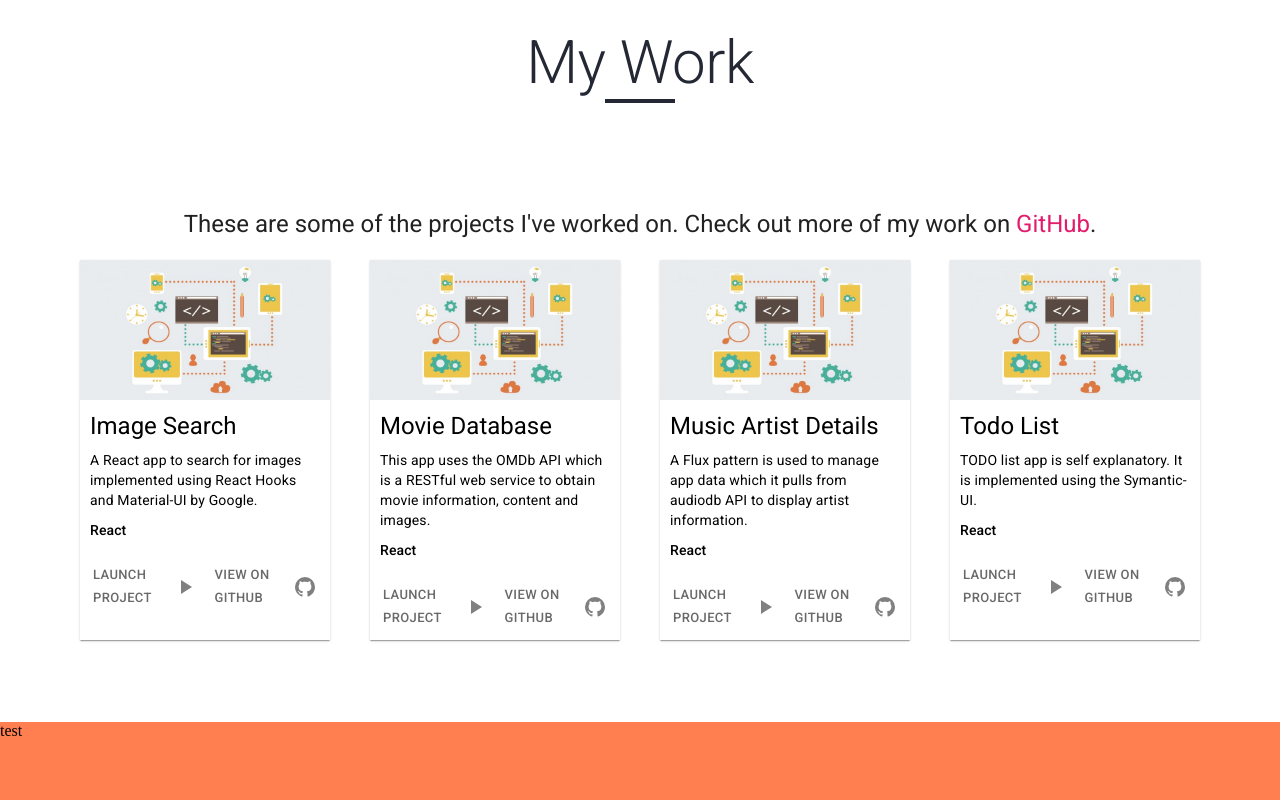
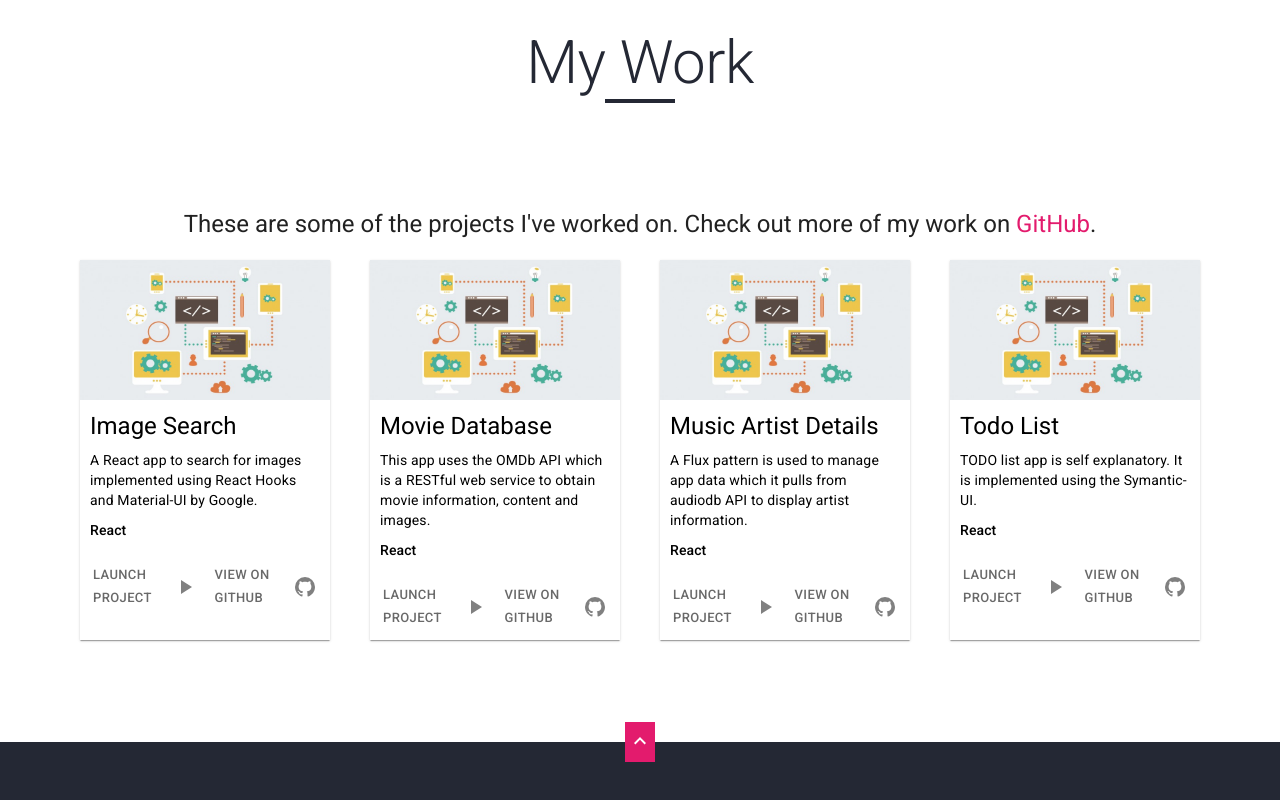
Before and after one commit to mekhalajoshi/portfolio, a React (Create React App) app: page / in a window 1280 px wide. Shown: the part 1745-2545 px from the top of the page. Built offline with nearby package versions, Linux system fonts and the light colour scheme.

Commit message:
Add Footer

```diff
--- a/src/App.js
+++ b/src/App.js
@@ -6,7 +6,7 @@
 import About from './components/About'
 import Footer from './components/Footer'
 
-import KeyboardArrowUpOutlinedIcon from '@material-ui/icons/KeyboardArrowUpOutlined';
+// import KeyboardArrowUpOutlinedIcon from '@material-ui/icons/KeyboardArrowUpOutlined';
 
 export default class App extends Component {
 
@@ -21,7 +21,6 @@
 	constructor(props) {
 		super(props)
 		this.textInput = React.createRef()
-
 		this.landingPage = React.createRef()
 		this.about = React.createRef()
 		this.myWork = React.createRef()
@@ -51,13 +50,11 @@
 				.classList.add('active')
 			if (currentID === `landingPage`) {
 				links.classList.remove('fixed')
-				fab.classList.add('hidden')
-
+			// 	fab.classList.add('hidden')
 			}
 			if (currentID === `about`) {
 				links.classList.add('fixed')
-				fab.classList.remove('hidden')
-
+			// 	fab.classList.remove('hidden')
 			}
 		}
 	})
@@ -112,12 +109,12 @@
 						<Contact/>
 					</div> */}
 				</div>
-				<div className="fab_button_container hidden" >
+				{/* <div className="fab_button_container hidden" >
 					<button className='fab_button'   onClick={() => this.handleClick('landingPage')} aria-label="edit">
 						<KeyboardArrowUpOutlinedIcon />
 					</button>
-			</div>
-			<Footer />
+			</div> */}
+			<Footer onClick={this.handleClick}/>
 		</div>
 	)
 }
--- a/src/components/Footer.jsx
+++ b/src/components/Footer.jsx
@@ -1,10 +1,18 @@
 import React from 'react'
+import KeyboardArrowUpOutlinedIcon from '@material-ui/icons/KeyboardArrowUpOutlined';
+
 import '../css/components/Footer.css'
 
-export default function Footer() {
+export default function Footer(props) {
   return (
     <div className='footer_container'>
-      test
+      <div className="back_to_top_button_container" >
+        <button className='back_to_top_button' onClick={() => props.onClick('landingPage')} aria-label="edit">
+          <KeyboardArrowUpOutlinedIcon />
+        </button>
+      </div>
+      <div className='footer'>
+      </div>
     </div>
   )
 }
--- a/src/css/components/Footer.css
+++ b/src/css/components/Footer.css
@@ -1,4 +1,32 @@
 .footer_container{
-  background-color: coral;
+  position: absolute;
   height: 200px;
+  width: 100%;
 }
+.back_to_top_button_container{
+  position: absolute;
+  height: 40px;
+  width: 30px;
+  margin-left: -15px;
+  top: 0;
+  left: 50%;
+  z-index: 2;
+  /* border: none; */
+  /* outline: none; */
+}
+.back_to_top_button {
+  background-color:var(--pink);
+  color:white;
+  outline: none;
+  border: none;
+  height: 100%;
+  width: 100%;
+
+}
+.footer{
+  position: absolute;
+  bottom: 0;
+  height: 180px;
+  background-color: var(--gray);
+  width: 100%;
+}
```
